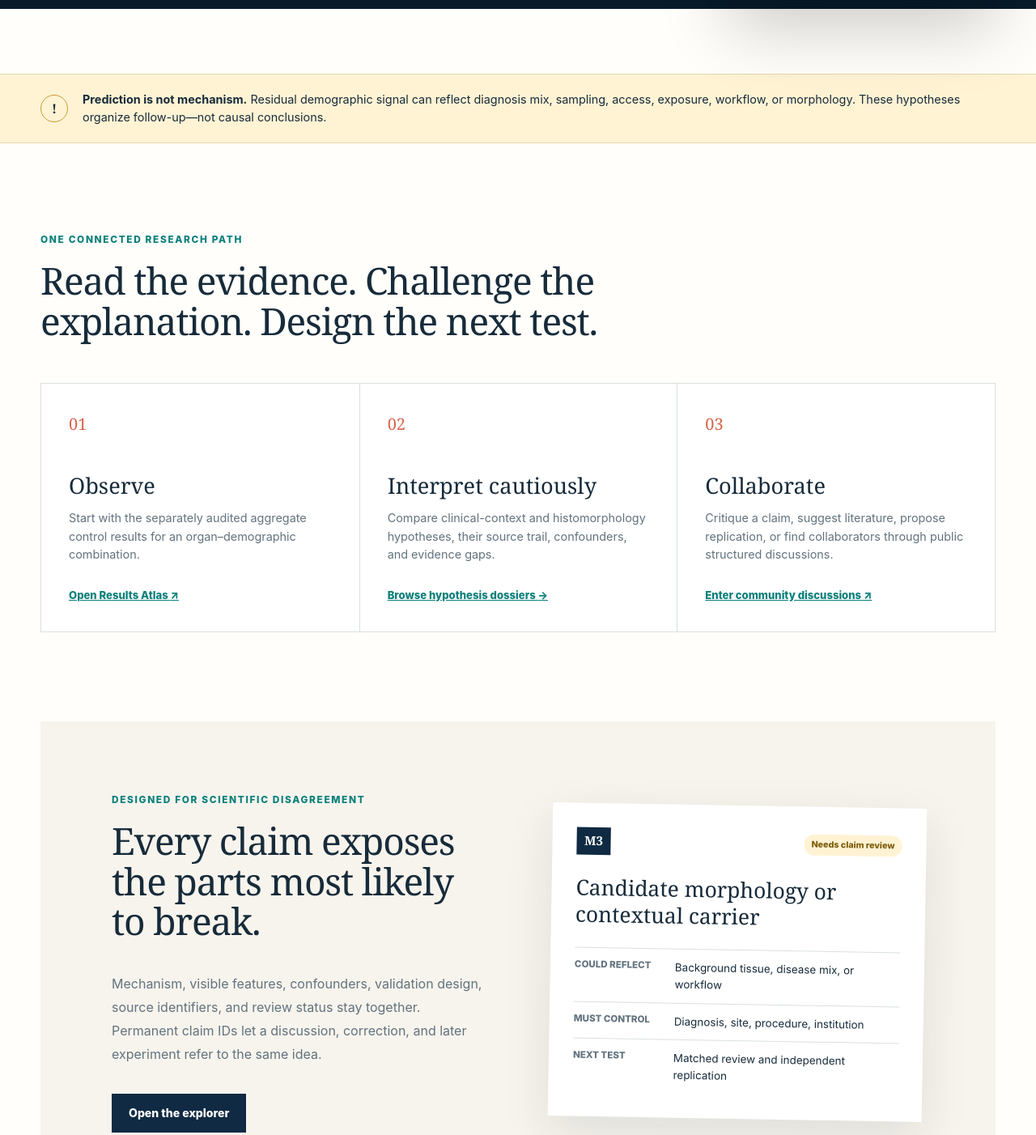
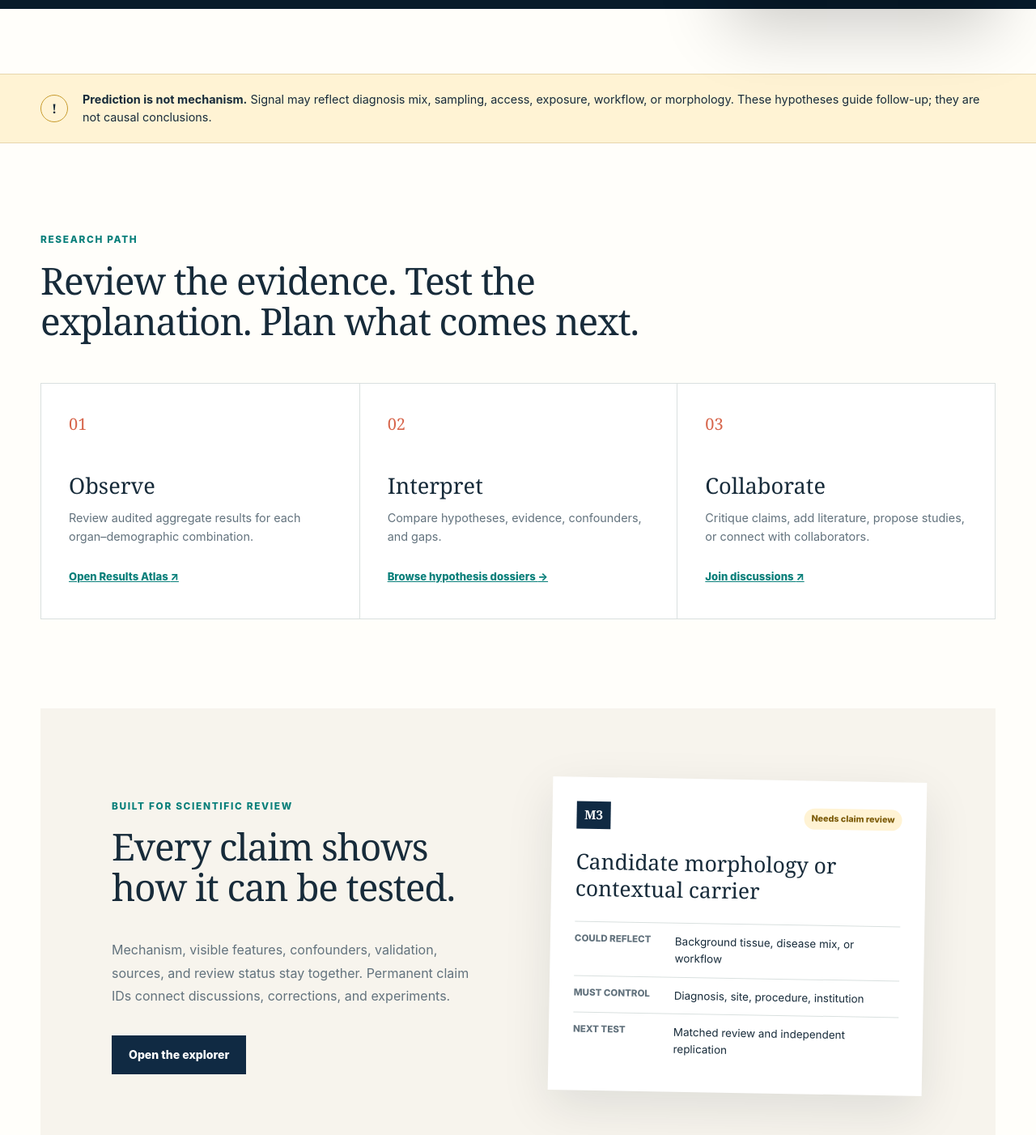
Before and after one commit to sinai-computational-pathology/saif-community-hub, a website: page site/index.html in a window 1280 px wide. Shown: the part 785-2187 px from the top of the page at 81% size. Drawn offline with Linux system fonts and the light colour scheme; files whose address does not match are found by name.

Commit message:
Tighten Community Hub copy

```diff
--- a/site/app.js
+++ b/site/app.js
@@ -72,7 +72,7 @@ function renderHome() {
       <div class="hero-copy">
         <p class="eyebrow">Pan-organ demographic signal research</p>
         <h1>From model signal to a <em>testable pathology hypothesis.</em></h1>
-        <p class="hero-lede">Explore what the experiments show, what prior literature can—and cannot—explain, and where pathologists, computational researchers, and clinical collaborators can help next.</p>
+        <p class="hero-lede">Explore the results, literature-based explanations, and ways to contribute.</p>
         <div class="hero-actions">
           <a class="button primary" href="#/hypotheses">Explore hypotheses</a>
           <a class="button secondary" href="${esc(community.release.atlasUrl)}" target="_blank" rel="noopener">Inspect results <span aria-hidden="true">↗</span></a>
@@ -88,21 +88,21 @@ function renderHome() {
       </aside>
     </section>
     <section class="caution-band">
-      <div class="page-width caution-inner"><span class="caution-mark" aria-hidden="true">!</span><p><strong>Prediction is not mechanism.</strong> Residual demographic signal can reflect diagnosis mix, sampling, access, exposure, workflow, or morphology. These hypotheses organize follow-up—not causal conclusions.</p></div>
+      <div class="page-width caution-inner"><span class="caution-mark" aria-hidden="true">!</span><p><strong>Prediction is not mechanism.</strong> Signal may reflect diagnosis mix, sampling, access, exposure, workflow, or morphology. These hypotheses guide follow-up; they are not causal conclusions.</p></div>
     </section>
     <section class="page-width pathway-section">
-      <div class="section-heading"><p class="eyebrow">One connected research path</p><h2>Read the evidence. Challenge the explanation. Design the next test.</h2></div>
+      <div class="section-heading"><p class="eyebrow">Research path</p><h2>Review the evidence. Test the explanation. Plan what comes next.</h2></div>
       <div class="pathway-grid">
-        <article><span>01</span><h3>Observe</h3><p>Start with the separately audited aggregate control results for an organ–demographic combination.</p><a href="${esc(community.release.atlasUrl)}" target="_blank" rel="noopener">Open Results Atlas <span aria-hidden="true">↗</span></a></article>
-        <article><span>02</span><h3>Interpret cautiously</h3><p>Compare clinical-context and histomorphology hypotheses, their source trail, confounders, and evidence gaps.</p><a href="#/hypotheses">Browse hypothesis dossiers <span aria-hidden="true">→</span></a></article>
-        <article><span>03</span><h3>Collaborate</h3><p>Critique a claim, suggest literature, propose replication, or find collaborators through public structured discussions.</p><a href="${DISCUSSIONS}" target="_blank" rel="noopener">Enter community discussions <span aria-hidden="true">↗</span></a></article>
+        <article><span>01</span><h3>Observe</h3><p>Review audited aggregate results for each organ–demographic combination.</p><a href="${esc(community.release.atlasUrl)}" target="_blank" rel="noopener">Open Results Atlas <span aria-hidden="true">↗</span></a></article>
+        <article><span>02</span><h3>Interpret</h3><p>Compare hypotheses, evidence, confounders, and gaps.</p><a href="#/hypotheses">Browse hypothesis dossiers <span aria-hidden="true">→</span></a></article>
+        <article><span>03</span><h3>Collaborate</h3><p>Critique claims, add literature, propose studies, or connect with collaborators.</p><a href="${DISCUSSIONS}" target="_blank" rel="noopener">Join discussions <span aria-hidden="true">↗</span></a></article>
       </div>
     </section>
     <section class="page-width feature-split">
       <div>
-        <p class="eyebrow">Designed for scientific disagreement</p>
-        <h2>Every claim exposes the parts most likely to break.</h2>
-        <p>Mechanism, visible features, confounders, validation design, source identifiers, and review status stay together. Permanent claim IDs let a discussion, correction, and later experiment refer to the same idea.</p>
+        <p class="eyebrow">Built for scientific review</p>
+        <h2>Every claim shows how it can be tested.</h2>
+        <p>Mechanism, visible features, confounders, validation, sources, and review status stay together. Permanent claim IDs connect discussions, corrections, and experiments.</p>
         <a class="button dark" href="#/hypotheses">Open the explorer</a>
       </div>
       <div class="claim-preview" aria-label="Example claim structure">
@@ -139,7 +139,7 @@ function evidenceSummary(dossier) {
 function renderHypotheses() {
   const dossiers = [...community.dossiers].sort((a, b) => a.organ.localeCompare(b.organ) || DEMOGRAPHIC_ORDER[a.demographic] - DEMOGRAPHIC_ORDER[b.demographic]);
   const visible = dossiers.filter(dossierMatches);
-  app.innerHTML = `${editionBanner()}<section class="explorer-hero"><div class="page-width"><p class="eyebrow">Hypothesis explorer</p><h1>Find the idea behind a signal.</h1><p>Filter literature-grounded explanations by organ, demographic variable, hypothesis type, or current evidence status.</p></div></section>
+  app.innerHTML = `${editionBanner()}<section class="explorer-hero"><div class="page-width"><p class="eyebrow">Hypothesis explorer</p><h1>Find the idea behind a signal.</h1><p>Filter explanations by organ, demographic, claim type, or evidence status.</p></div></section>
     <section class="page-width explorer-layout">
       <div class="filter-panel" aria-label="Hypothesis filters">
         <label class="search-field"><span>Search</span><input id="search" type="search" value="${esc(state.search)}" placeholder="Organ, claim, mechanism…"></label>
@@ -227,7 +227,7 @@ function renderDossier(current) {
 }
 
 function renderGovernance() {
-  app.innerHTML = `${editionBanner()}<section class="governance-hero"><div class="page-width"><p class="eyebrow">Methods &amp; governance</p><h1>A transparent boundary between evidence, hypothesis, and conclusion.</h1><p>The Hub is designed for inspectable scientific discussion while protecting unpublished work and restricted research artifacts.</p></div></section>
+  app.innerHTML = `${editionBanner()}<section class="governance-hero"><div class="page-width"><p class="eyebrow">Methods &amp; governance</p><h1>Separate evidence, hypothesis, and conclusion.</h1><p>The Hub supports public scientific review while protecting unpublished and restricted work.</p></div></section>
     <section class="page-width governance-grid">
       <article><span>01</span><h2>Results remain separate</h2><p>The SAIF Results Atlas is the sole public source for approved aggregate experiment results. The Hub links to it by stable organ–demographic route and never copies its performance data.</p></article>
       <article><span>02</span><h2>Claims remain traceable</h2><p>Each hypothesis has an immutable ID, evidence status, source trail, confounders, and suggested validation. Claims are retired rather than silently deleted.</p></article>
--- a/site/index.html
+++ b/site/index.html
@@ -47,6 +47,6 @@
       </div>
     </footer>
     <script src="claims_bundle.js?v=20260814"></script>
-    <script src="app.js?v=20260814"></script>
+    <script src="app.js?v=20260814b"></script>
   </body>
 </html>
```
